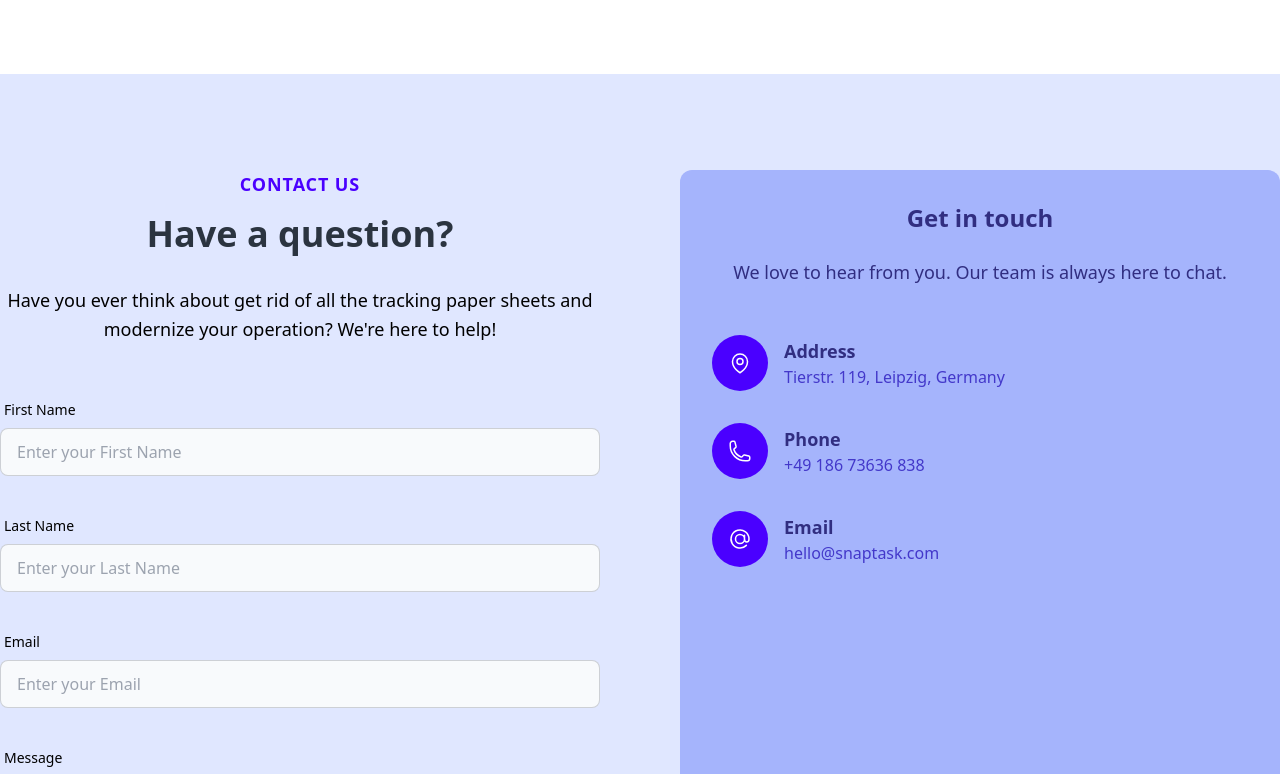
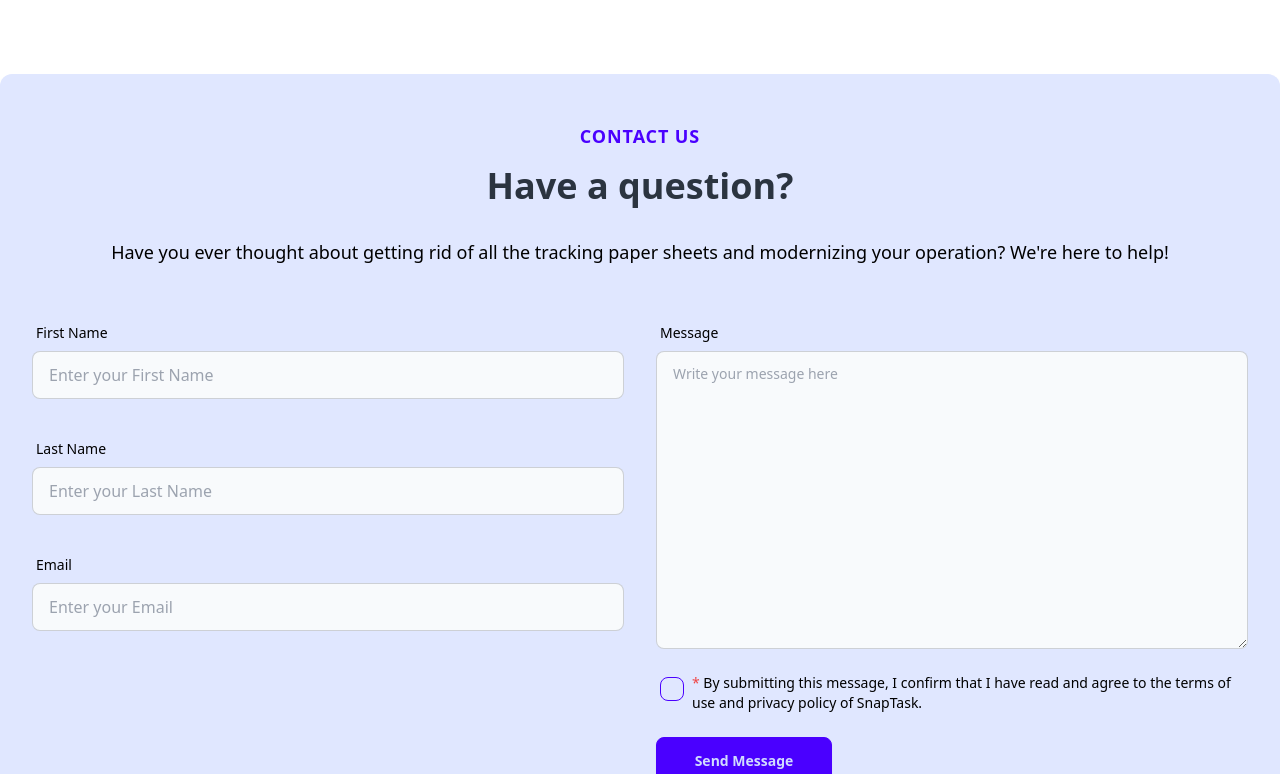
Before and after one commit to SebSchoeneberger/SnapTask-Fe, a React (Vite) app: page / in a window 1280 px wide. Shown: the part 3240-4014 px from the top of the page. Built offline with nearby package versions, Linux system fonts and the light colour scheme; no server answers; a web font is replaced by a local one.

Commit message:
contact section layout changed

```diff
--- a/src/Pages/LandingPage.jsx
+++ b/src/Pages/LandingPage.jsx
@@ -261,7 +261,7 @@ const LandingPage = () => {
           className="max-w-screen-xl mx-auto px-4 sm:px-6 lg:px-8 py-12 mt-52"
           data-aos="fade-up"
         >
-          <h2 className="text-4xl font-extrabold text-center mb-6">
+          <h2 className="text-4xl font-extrabold text-center mb-6 text-primary">
             What we provide
           </h2>
           <div className="flex justify-center">
@@ -352,25 +352,22 @@ const LandingPage = () => {
           </div>
         </section>
 
-        <section className="py-24 bg-indigo-100">
-          <div className="container mx-auto grid grid-cols-1 lg:grid-cols-2 gap-20">
+<section className="bg-indigo-100 max-w-screen-xl mx-auto px-4 sm:px-6 lg:px-8 py-12 mt-44 mb-44 w-full rounded-xl shadow-lg">
+    <div className="container mx-auto grid grid-cols-1 gap-20 text-center">
         <div>
             <span className="block text-lg font-bold text-primary uppercase tracking-wider mb-4">
                 Contact us
             </span>
-              <h2 className="text-4xl font-bold text-neutral mb-8">
-                Have a question?
-              </h2>
+            <h2 className="text-4xl font-bold text-neutral mb-8">Have a question?</h2>
             <p className="text-lg text-black leading-relaxed mb-12">
-                Have you ever think about get rid of all the tracking paper
-                sheets and modernize your operation? We're here to help!
+                Have you ever thought about getting rid of all the tracking paper sheets
+                and modernizing your operation? We're here to help!
             </p>
-              <form className="space-y-8">
+            <form className="grid grid-cols-1 lg:grid-cols-2 gap-8">
+                <div className="space-y-8">
                     <div className="form-control">
                         <label htmlFor="name" className="label">
-                    <span className="label-text font-medium text-black">
-                      First Name
-                    </span>
+                            <span className="label-text font-medium text-black">First Name</span>
                         </label>
                         <input
                             type="text"
@@ -381,9 +378,7 @@ const LandingPage = () => {
                     </div>
                     <div className="form-control">
                         <label htmlFor="surname" className="label">
-                    <span className="label-text font-medium text-black">
-                      Last Name
-                    </span>
+                            <span className="label-text font-medium text-black">Last Name</span>
                         </label>
                         <input
                             type="text"
@@ -394,9 +389,7 @@ const LandingPage = () => {
                     </div>
                     <div className="form-control">
                         <label htmlFor="email" className="label">
-                    <span className="label-text font-medium text-black">
-                      Email
-                    </span>
+                            <span className="label-text font-medium text-black">Email</span>
                         </label>
                         <input
                             type="email"
@@ -405,25 +398,23 @@ const LandingPage = () => {
                             className="input input-bordered w-full bg-slate-50"
                         />
                     </div>
+                </div>
                 <div className="form-control">
                     <label htmlFor="message" className="label">
-                    <span className="label-text font-medium text-black">
-                      Message
-                    </span>
+                        <span className="label-text font-medium text-black">Message</span>
                     </label>
                     <textarea
                         id="message"
                         cols="20"
                         rows="10"
                         placeholder="Write your message here"
-                    className="textarea textarea-bordered w-full bg-slate-50"
+                        className="textarea textarea-bordered w-full bg-slate-50 h-full"
                     ></textarea>
-                </div>
-                <div className="form-control flex items-start">
-                  <label
-                    htmlFor="agree"
-                    className="label cursor-pointer flex items-start"
-                  >
+
+
+                    <div className="mt-4">
+                        <div className="flex items-start justify-start">
+                            <label htmlFor="agree" className="label cursor-pointer flex items-start">
                                 <input
                                     required
                                     type="checkbox"
@@ -432,18 +423,22 @@ const LandingPage = () => {
                                 />
                                 <span className="label-text text-sm text-black text-left">
                                     <span className="text-red-500">*</span> By submitting this
-                      message, I confirm that I have read and agree to the terms
-                      of use and privacy policy of SnapTask.
+                                    message, I confirm that I have read and agree to the terms of use
+                                    and privacy policy of SnapTask.
                                 </span>
                             </label>
                         </div>
+                        <div className="flex justify-start mt-4">
                             <button type="submit" className="btn btn-primary w-44">
                                 Send Message
                             </button>
+                        </div>
+                    </div>
+                </div>
             </form>
         </div>
         <div className="bg-base-200 p-8 rounded-xl bg-indigo-300">
-              <div className="mb-12">
+            <div className="mb-12 text-center">
                 <span className="block text-2xl font-bold mb-6 text-indigo-900">
                     Get in touch
                 </span>
@@ -451,16 +446,16 @@ const LandingPage = () => {
                     We love to hear from you. Our team is always here to chat.
                 </p>
             </div>
-              <address className="not-italic">
-                <div className="flex items-center mb-8">
-                  <div className="bg-primary p-4 rounded-full text-white">
+            <address className="not-italic flex flex-col lg:flex-row lg:justify-between">
+    <div className="flex items-center mb-6 lg:mb-0">
+        <div className="bg-primary p-4 rounded-full text-white text-2xl">
             <svg
                 xmlns="http://www.w3.org/2000/svg"
                 fill="none"
                 viewBox="0 0 24 24"
                 strokeWidth="1.5"
                 stroke="currentColor"
-                      className="size-6"
+                className="w-6 h-6"
             >
                 <path
                     strokeLinecap="round"
@@ -478,20 +473,18 @@ const LandingPage = () => {
             <span className="flex justify-start text-lg font-bold text-indigo-900">
                 Address
             </span>
-                    <p className="text-indigo-700">
-                      Tierstr. 119, Leipzig, Germany
-                    </p>
+            <p className="text-indigo-700 text-start">Tierstr. 119, Leipzig, Germany</p>
         </div>
     </div>
-                <div className="flex items-center mb-8">
-                  <div className="bg-primary p-4 rounded-full text-white">
+    <div className="flex items-center mb-6 lg:mb-0">
+        <div className="bg-primary p-4 rounded-full text-white text-2xl">
             <svg
                 xmlns="http://www.w3.org/2000/svg"
                 fill="none"
                 viewBox="0 0 24 24"
                 strokeWidth="1.5"
                 stroke="currentColor"
-                      className="size-6"
+                className="w-6 h-6"
             >
                 <path
                     strokeLinecap="round"
@@ -504,18 +497,18 @@ const LandingPage = () => {
             <span className="flex justify-start text-lg font-bold text-indigo-900">
                 Phone
             </span>
-                    <p className=" text-indigo-700">+49 186 73636 838</p>
+            <p className="text-indigo-700 text-start">+49 186 73636 838</p>
         </div>
     </div>
     <div className="flex items-center">
-                  <div className="bg-primary p-4 rounded-full text-white">
+        <div className="bg-primary p-4 rounded-full text-white text-2xl">
             <svg
                 xmlns="http://www.w3.org/2000/svg"
                 fill="none"
                 viewBox="0 0 24 24"
                 strokeWidth="1.5"
                 stroke="currentColor"
-                      className="size-6"
+                className="w-6 h-6"
             >
                 <path
                     strokeLinecap="round"
@@ -528,7 +521,7 @@ const LandingPage = () => {
             <span className="flex justify-start text-lg font-bold text-indigo-900">
                 Email
             </span>
-                    <p className="text-indigo-700">hello@snaptask.com</p>
+            <p className="text-indigo-700 text-start">hello@snaptask.com</p>
         </div>
         </div>
         </address>
@@ -536,6 +529,7 @@ const LandingPage = () => {
     </div>
 </section>
 </main>
+
 
       <footer className="bg-white text-base-content p-10 mx-auto max-w-screen-xl pt-16">
         <div className="flex flex-wrap justify-between">
```
Also changed, not shown: 1 other file (tests, documents, lock files or other folders). Lines whose indentation alone changed are shown as unchanged.
